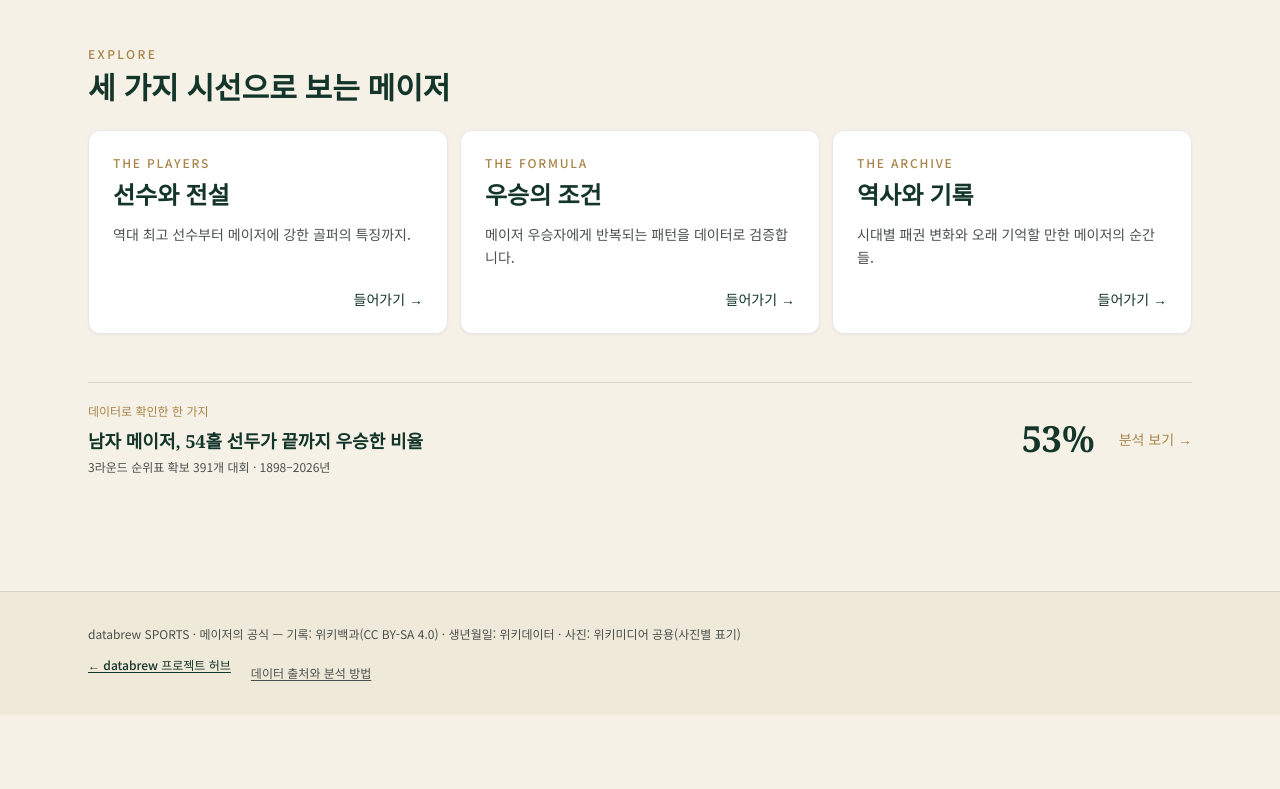
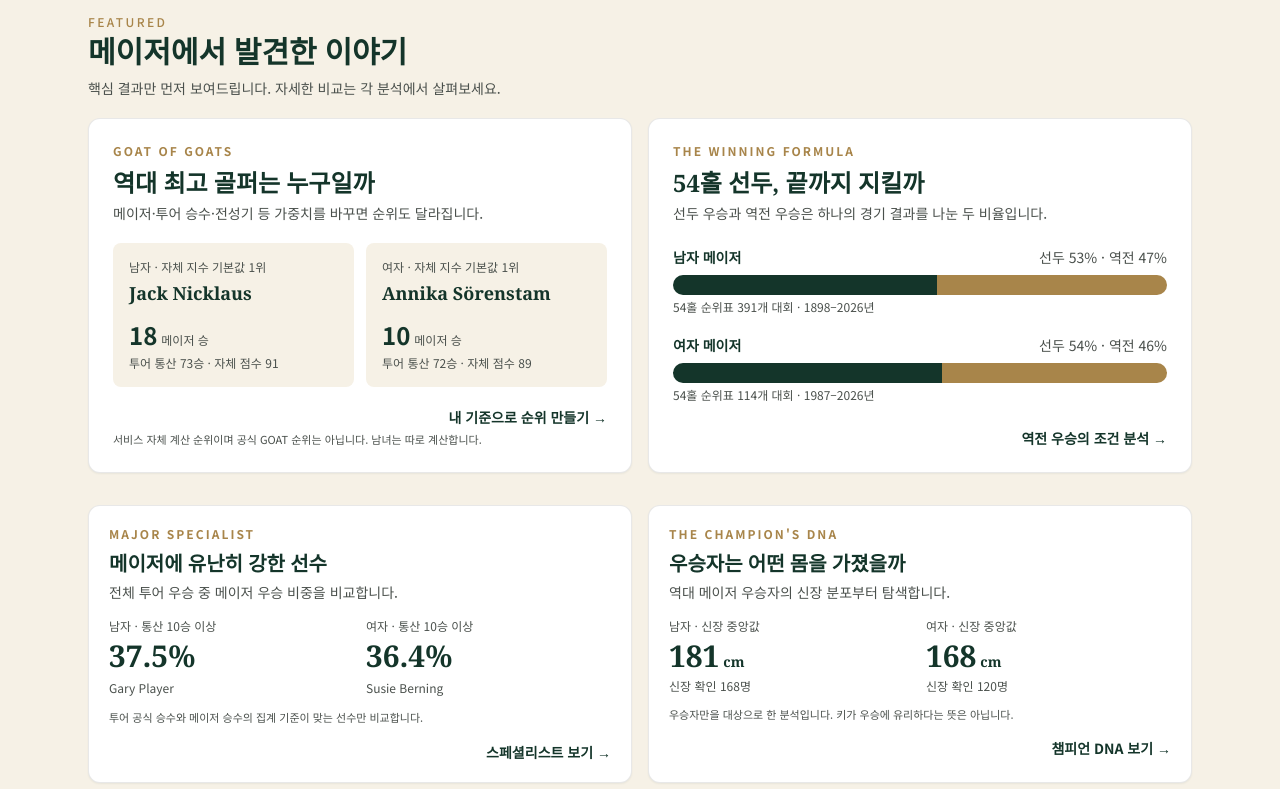
Before and after one commit to raspos/major-formula, a React (Vite) app in the folder web/: page /#/ in a window 1280 px wide. Shown: the part 391-1180 px from the top of the page. Before the commit the page ends 1106 px from the top, so only its background shows below. Built offline with nearby package versions, Linux system fonts and the light colour scheme; what world-atlas would draw is missing.

Commit message:
Bring back essential GOAT, comeback, specialist, champion DNA insights on concise homepage

```diff
--- a/web/src/pages/Home.tsx
+++ b/web/src/pages/Home.tsx
@@ -2,68 +2,178 @@ import { Link } from "react-router-dom";
 import { useMemo } from "react";
 import { useData } from "../data";
 import { CATEGORIES } from "../categories";
-import { isHeld, pct } from "../stats";
+import { isHeld, legends, median, num, pct } from "../stats";
+import { scoreGoat } from "./Goat";
 import { COURSES, courseCredit } from "../courses";
 
 export default function Home() {
-  const { editions } = useData();
-  const lead = useMemo(
-    () => editions.filter((e) => isHeld(e) && e.gender === "M" && e.is_current && e.lead54),
-    [editions],
-  );
-  const retained = lead.filter((e) => e.lead54?.champion_led).length;
-  const years = lead.length
-    ? [Math.min(...lead.map((e) => e.year)), Math.max(...lead.map((e) => e.year))]
-    : null;
+  const { editions, players } = useData();
+
+  const picks = useMemo(() => {
+    const all = legends(editions, players, "all", "all");
+    const genders = (["M", "W"] as const);
+    const goats = genders.map((gender) => ({
+      gender,
+      top: scoreGoat(
+        legends(editions, players, gender, "current").filter((l) => l.majors >= 3),
+      )[0],
+    }));
+    const specialists = genders.map((gender) => ({
+      gender,
+      top: all
+        .filter((l) => l.p.gender === gender && l.share !== null && (l.tourWins ?? 0) >= 10)
+        .sort((a, b) => b.share! - a.share! || b.majors - a.majors)[0],
+    }));
+    const heights = genders.map((gender) => {
+      const values = all
+        .filter((l) => l.p.gender === gender && l.p.profile?.height_cm)
+        .map((l) => l.p.profile!.height_cm!);
+      return { gender, n: values.length, value: median(values) };
+    });
+    return { goats, specialists, heights };
+  }, [editions, players]);
+
+  const leads = useMemo(() => (["M", "W"] as const).map((gender) => {
+    const rows = editions.filter((e) => isHeld(e) && e.gender === gender && e.is_current && e.lead54);
+    return {
+      gender,
+      n: rows.length,
+      retained: rows.filter((e) => e.lead54?.champion_led).length,
+      period: rows.length
+        ? [Math.min(...rows.map((e) => e.year)), Math.max(...rows.map((e) => e.year))]
+        : null,
+    };
+  }), [editions]);
 
   return (
     <>
-      <section className="relative min-h-[42vh] overflow-hidden bg-green-deep text-white">
+      <section className="relative min-h-[38vh] overflow-hidden bg-green-deep text-white">
         <img src={COURSES.augusta.src} alt={COURSES.augusta.course} className="absolute inset-0 h-full w-full object-cover" />
         <div className="absolute inset-0 bg-black/55" />
-        <div className="relative mx-auto flex min-h-[42vh] max-w-6xl flex-col justify-center px-4 py-12 sm:px-6 sm:py-16">
+        <div className="relative mx-auto flex min-h-[38vh] max-w-6xl flex-col justify-center px-4 py-10 sm:px-6 sm:py-14">
           <p className="text-xs tracking-[0.22em] text-white/80">databrew SPORTS · PGA · LPGA</p>
           <h1 className="mt-4 font-serif text-4xl font-bold leading-tight sm:text-6xl">메이저의 공식</h1>
           <p className="mt-2 font-serif text-sm tracking-[0.18em] text-[#E8D9A8] sm:text-lg">THE MAJOR FORMULA</p>
           <p className="mt-5 font-serif text-xl sm:text-2xl">우승에는 공식이 있는가.</p>
         </div>
-        <a href={COURSES.augusta.page} target="_blank" rel="noreferrer" className="absolute bottom-2 right-2 rounded bg-black/30 px-1.5 py-0.5 text-[10px] text-white/80">{courseCredit(COURSES.augusta)}</a>
+        <a href={COURSES.augusta.page} target="_blank" rel="noreferrer" className="absolute bottom-2 right-2 rounded bg-black/30 px-1.5 py-0.5 text-[10px] text-white/80">
+          {courseCredit(COURSES.augusta)}
+        </a>
       </section>
 
-      <section className="mx-auto max-w-6xl px-4 pb-8 pt-10 sm:px-6 sm:pt-12" aria-labelledby="category-title">
-        <div className="mb-6">
+      <section className="mx-auto max-w-6xl px-4 pb-4 pt-10 sm:px-6 sm:pt-12" aria-labelledby="featured-title">
+        <div className="mb-5">
+          <p className="text-xs font-medium uppercase tracking-[0.2em] text-gold">Featured</p>
+          <h2 id="featured-title" className="mt-1 font-serif text-2xl font-bold text-green-deep sm:text-3xl">메이저에서 발견한 이야기</h2>
+          <p className="mt-2 text-sm text-charcoal-soft">핵심 결과만 먼저 보여드립니다. 자세한 비교는 각 분석에서 살펴보세요.</p>
+        </div>
+        <div className="grid gap-4 lg:grid-cols-2">
+          <Link to="/goat" className="card card-hover flex flex-col p-5 sm:p-6">
+            <p className="text-xs font-semibold uppercase tracking-[0.17em] text-gold">GOAT of GOATs</p>
+            <h3 className="mt-2 font-serif text-xl font-bold text-green-deep sm:text-2xl">역대 최고 골퍼는 누구일까</h3>
+            <p className="mt-1 text-sm text-charcoal-soft">메이저·투어 승수·전성기 등 가중치를 바꾸면 순위도 달라집니다.</p>
+            <div className="mt-5 grid gap-3 sm:grid-cols-2">
+              {picks.goats.map(({ gender, top }) => (
+                <div key={gender} className="rounded-lg bg-ivory p-4">
+                  <p className="text-xs text-charcoal-soft">{gender === "M" ? "남자" : "여자"} · 자체 지수 기본값 1위</p>
+                  {top ? (
+                    <>
+                      <p className="mt-1 font-serif text-lg font-bold text-green-deep">{top.l.p.name}</p>
+                      <div className="num mt-3 text-2xl font-bold text-green-deep">{top.l.majors}<span className="ml-1 text-xs font-normal text-charcoal-soft">메이저 승</span></div>
+                      <p className="mt-1 text-xs text-charcoal-soft">투어 통산 {top.l.tourWins ?? "—"}승 · 자체 점수 {num(top.score, 0)}</p>
+                    </>
+                  ) : <p className="mt-3 text-sm text-charcoal-soft">계산할 자료 없음</p>}
+                </div>
+              ))}
+            </div>
+            <span className="mt-auto pt-5 text-right text-sm font-semibold text-green-deep">내 기준으로 순위 만들기 →</span>
+            <p className="mt-1 text-[11px] text-charcoal-soft">서비스 자체 계산 순위이며 공식 GOAT 순위는 아닙니다. 남녀는 따로 계산합니다.</p>
+          </Link>
+
+          <Link to="/formula" className="card card-hover flex flex-col p-5 sm:p-6">
+            <p className="text-xs font-semibold uppercase tracking-[0.17em] text-gold">The winning formula</p>
+            <h3 className="mt-2 font-serif text-xl font-bold text-green-deep sm:text-2xl">54홀 선두, 끝까지 지킬까</h3>
+            <p className="mt-1 text-sm text-charcoal-soft">선두 우승과 역전 우승은 하나의 경기 결과를 나눈 두 비율입니다.</p>
+            <div className="mt-6 space-y-5">
+              {leads.map(({ gender, n, retained, period }) => (
+                <div key={gender}>
+                  <div className="mb-2 flex justify-between gap-2 text-sm">
+                    <span className="font-semibold text-green-deep">{gender === "M" ? "남자" : "여자"} 메이저</span>
+                    <span className="num text-charcoal-soft">{n ? `선두 ${pct(retained / n)} · 역전 ${pct((n - retained) / n)}` : "자료 없음"}</span>
+                  </div>
+                  {n > 0 && (
+                    <div className="flex h-5 overflow-hidden rounded-full" role="img" aria-label={`선두 우승 ${pct(retained / n)}, 역전 우승 ${pct((n - retained) / n)}`}>
+                      <div className="bg-green-deep" style={{ width: `${100 * retained / n}%` }} />
+                      <div className="bg-gold" style={{ width: `${100 * (n - retained) / n}%` }} />
+                    </div>
+                  )}
+                  <p className="num mt-1 text-xs text-charcoal-soft">{n ? `54홀 순위표 ${n}개 대회 · ${period?.[0]}–${period?.[1]}년` : "54홀 순위표 확보 대회 없음"}</p>
+                </div>
+              ))}
+            </div>
+            <span className="mt-auto pt-5 text-right text-sm font-semibold text-green-deep">역전 우승의 조건 분석 →</span>
+          </Link>
+        </div>
+      </section>
+
+      <section className="mx-auto max-w-6xl px-4 py-4 sm:px-6" aria-label="더 살펴볼 핵심 분석">
+        <div className="grid gap-4 sm:grid-cols-2">
+          <Link to="/specialist" className="card card-hover block p-5">
+            <p className="text-xs font-semibold uppercase tracking-[0.17em] text-gold">Major specialist</p>
+            <h3 className="mt-2 font-serif text-xl font-bold text-green-deep">메이저에 유난히 강한 선수</h3>
+            <p className="mt-1 text-sm text-charcoal-soft">전체 투어 우승 중 메이저 우승 비중을 비교합니다.</p>
+            <div className="mt-4 grid grid-cols-2 gap-3">
+              {picks.specialists.map(({ gender, top }) => (
+                <div key={gender}>
+                  <p className="text-xs text-charcoal-soft">{gender === "M" ? "남자" : "여자"} · 통산 10승 이상</p>
+                  <div className="num mt-1 font-serif text-3xl font-bold text-green-deep">{top ? pct(top.share, 1) : "—"}</div>
+                  <p className="mt-1 text-xs leading-relaxed text-charcoal-soft">{top?.p.name ?? "기록 없음"}</p>
+                </div>
+              ))}
+            </div>
+            <p className="mt-3 text-[11px] text-charcoal-soft">투어 공식 승수와 메이저 승수의 집계 기준이 맞는 선수만 비교합니다.</p>
+            <span className="mt-4 block text-right text-sm font-semibold text-green-deep">스페셜리스트 보기 →</span>
+          </Link>
+
+          <Link to="/champion-dna" className="card card-hover block p-5">
+            <p className="text-xs font-semibold uppercase tracking-[0.17em] text-gold">The champion's DNA</p>
+            <h3 className="mt-2 font-serif text-xl font-bold text-green-deep">우승자는 어떤 몸을 가졌을까</h3>
+            <p className="mt-1 text-sm text-charcoal-soft">역대 메이저 우승자의 신장 분포부터 탐색합니다.</p>
+            <div className="mt-4 grid grid-cols-2 gap-3">
+              {picks.heights.map(({ gender, n, value }) => (
+                <div key={gender}>
+                  <p className="text-xs text-charcoal-soft">{gender === "M" ? "남자" : "여자"} · 신장 중앙값</p>
+                  <div className="num mt-1 font-serif text-3xl font-bold text-green-deep">
+                    {value === null ? "—" : num(value, 0)}{value !== null && <span className="ml-1 text-sm">cm</span>}
+                  </div>
+                  <p className="mt-1 text-xs text-charcoal-soft">신장 확인 {n}명</p>
+                </div>
+              ))}
+            </div>
+            <p className="mt-3 text-[11px] text-charcoal-soft">우승자만을 대상으로 한 분석입니다. 키가 우승에 유리하다는 뜻은 아닙니다.</p>
+            <span className="mt-4 block text-right text-sm font-semibold text-green-deep">챔피언 DNA 보기 →</span>
+          </Link>
+        </div>
+      </section>
+
+      <section className="mx-auto max-w-6xl px-4 pb-12 pt-8 sm:px-6" aria-labelledby="category-title">
+        <div className="mb-5">
           <p className="text-xs font-medium uppercase tracking-[0.2em] text-gold">Explore</p>
-          <h2 id="category-title" className="mt-2 font-serif text-2xl font-bold text-green-deep sm:text-3xl">세 가지 시선으로 보는 메이저</h2>
+          <h2 id="category-title" className="mt-1 font-serif text-2xl font-bold text-green-deep sm:text-3xl">세 가지 카테고리</h2>
         </div>
         <div className="grid gap-3 md:grid-cols-3">
           {CATEGORIES.map((category) => (
-            <Link key={category.slug} to={"/category/" + category.slug} className="card card-hover flex min-h-44 flex-col justify-between p-6">
+            <Link key={category.slug} to={`/category/${category.slug}`} className="card card-hover flex min-h-36 flex-col justify-between p-5">
               <div>
                 <p className="text-xs font-medium uppercase tracking-[0.15em] text-gold">{category.kicker}</p>
-                <h3 className="mt-2 font-serif text-2xl font-bold text-green-deep">{category.title}</h3>
-                <p className="mt-3 text-sm leading-relaxed text-charcoal-soft">{category.summary}</p>
+                <h3 className="mt-2 font-serif text-xl font-bold text-green-deep">{category.title}</h3>
+                <p className="mt-2 text-sm leading-relaxed text-charcoal-soft">{category.summary}</p>
               </div>
-              <span className="mt-5 text-right text-sm font-medium text-green-deep">들어가기 →</span>
+              <span className="mt-4 text-right text-sm font-medium text-green-deep">둘러보기 →</span>
             </Link>
           ))}
         </div>
       </section>
-
-      {lead.length > 0 && years && (
-        <section className="mx-auto max-w-6xl px-4 pb-12 pt-4 sm:px-6" aria-label="오늘의 발견">
-          <Link to="/formula" className="group flex flex-col gap-3 border-t border-charcoal/15 py-5 sm:flex-row sm:items-center sm:justify-between">
-            <div>
-              <p className="text-xs font-medium text-gold">데이터로 확인한 한 가지</p>
-              <p className="mt-2 font-serif text-lg font-bold text-green-deep">남자 메이저, 54홀 선두가 끝까지 우승한 비율</p>
-              <p className="mt-1 text-xs text-charcoal-soft">3라운드 순위표 확보 {lead.length}개 대회 · {years[0]}–{years[1]}년</p>
-            </div>
-            <div className="flex shrink-0 items-center justify-between gap-6">
-              <span className="num font-serif text-4xl font-bold text-green-deep">{pct(retained / lead.length)}</span>
-              <span className="text-sm text-gold group-hover:underline">분석 보기 →</span>
-            </div>
-          </Link>
-        </section>
-      )}
     </>
   );
 }
```
